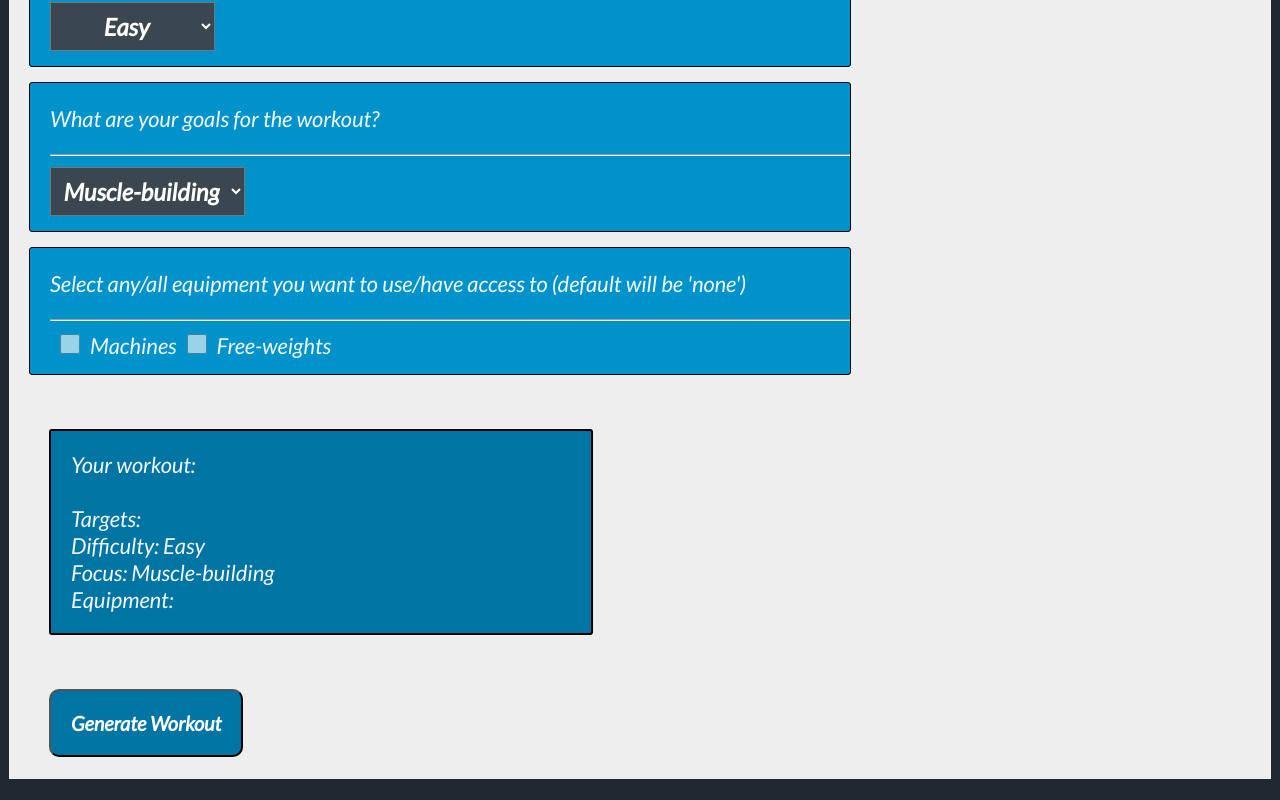
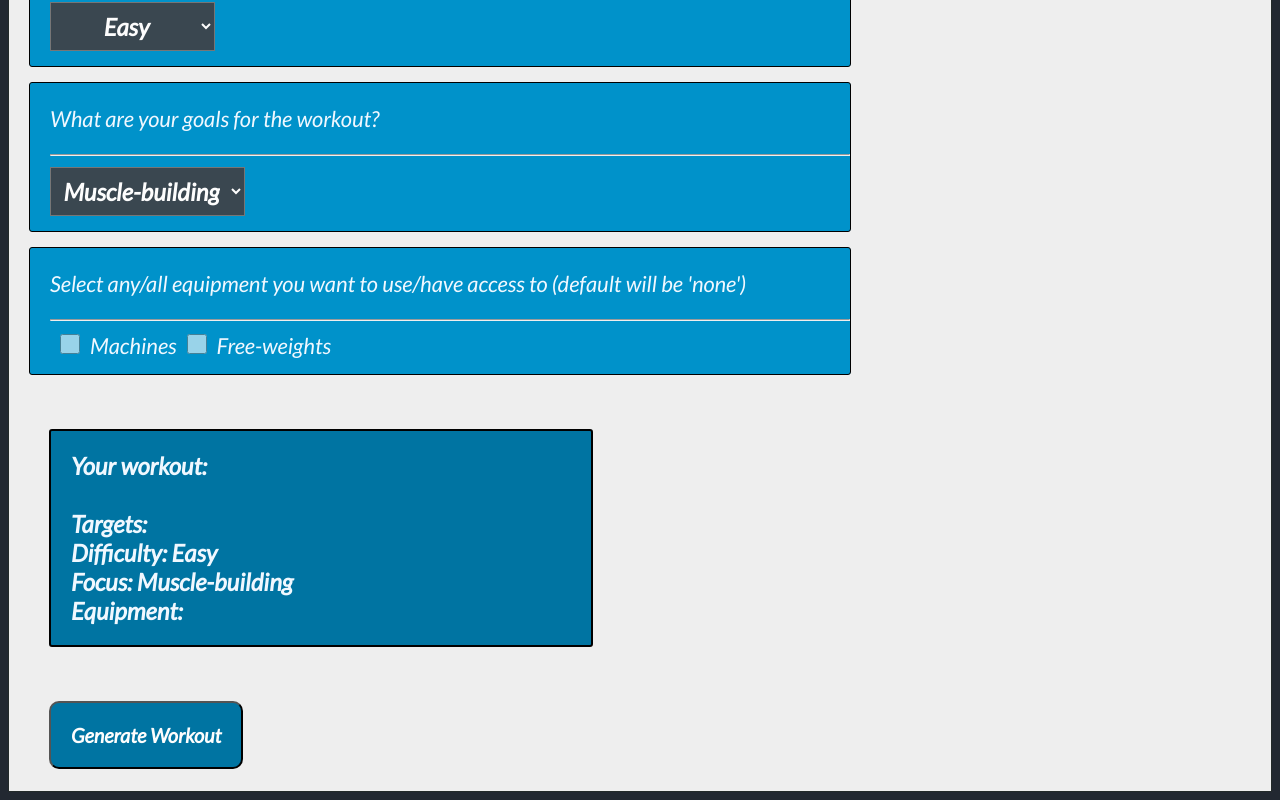
Before and after one commit to b-e-n-murray/react-gym-buddy-app, a React (Create React App) app: page / in a window 1280 px wide. Shown: the part 583-1383 px from the top of the page. Built offline with nearby package versions, Linux system fonts and the light colour scheme.

Commit message:
more css changes, imgs removed for now

```diff
--- a/src/App.css
+++ b/src/App.css
@@ -64,6 +64,8 @@
   width: 500px;
 	background: #0074a2;
   margin-left: 40px;
+  font-weight: 700;
+  font-size: 24px;
 }
 
 .generateButton {
--- a/src/components/UserPrompts.tsx
+++ b/src/components/UserPrompts.tsx
@@ -210,10 +210,10 @@ function UserPrompts(): JSX.Element {
                 <div key={exercise.id}>
                   Name: {exercise.exercise_name}{" "}
                   <span>
-                    <img
+                    {/* <img
                       src={exercise.image}
                       alt={exercise.exercise_name}
-                    ></img>
+                    ></img> */}
                   </span>
                   <br />
                   Targets: {exercise.targets.join(", ")} <br />
```
